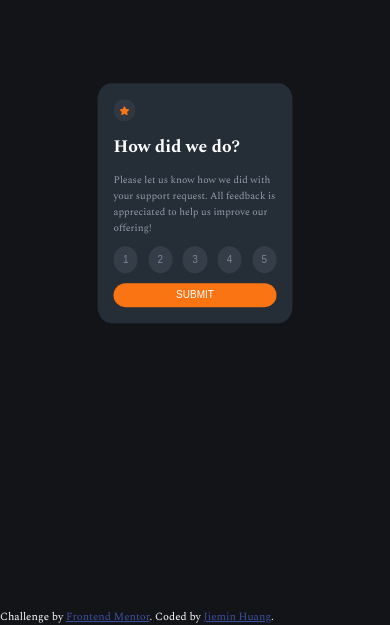
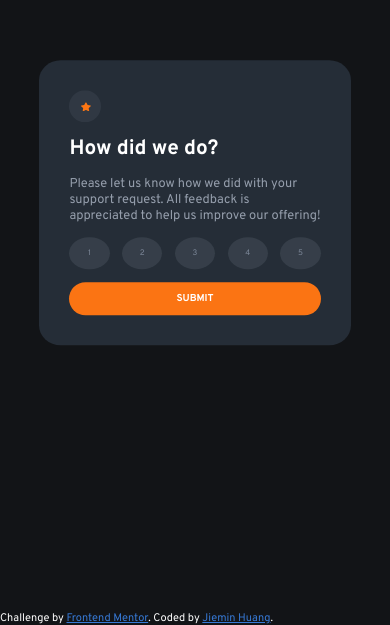
Before and after one commit to Jem0/Frontend-Mentor-Challenges, a plain HTML site: page interactive-rating-component-main/index.html in a window 390 px wide. Shown: the part 219-844 px from the top of the page. Drawn offline with nearby package versions, Linux system fonts and the light colour scheme.

Commit message:
add more breakpoints for media queries

```diff
--- a/interactive-rating-component-main/css/style.css
+++ b/interactive-rating-component-main/css/style.css
@@ -1,20 +1,26 @@
-*{
+* {
   box-sizing: border-box;
 }
 
-html, body {
+html,
+body {
   margin: 0;
   padding: 0;
-    font-family: 'Spectral', serif;
+  font-family: "Overpass", sans-serif;
   color: white;
   background: hsl(216, 12%, 8%);
 }
 
-.rating-component-1, .rating-component-2{
-    width: 19%;
-    height: auto;
+button {
+  font-family: inherit;
+}
+
+.rating-component-1,
+.rating-component-2 {
+  flex-direction: column;
+  width: 80%;
   background-color: hsl(213, 19%, 18%);
-    padding: 1em;
+  padding: 1.9em;
   border-radius: 7%;
   position: absolute;
   left: 50%;
@@ -22,14 +28,12 @@ html, body {
   transform: translate(-50%, -50%);
 }
 
-
 /* rating-component-1 */
 
-
-.star-container{
+.star-container {
   max-width: 10%;
   border-radius: 50%;
-    padding: 0.7rem;
+  padding: 1rem;
   background-color: hsla(217, 12%, 63%, 0.1);
   background-image: url(../images/icon-star.svg);
   background-repeat: no-repeat;
@@ -37,19 +41,18 @@ html, body {
   background-size: 0.6em;
 }
 
-.flex{
+.flex {
   display: flex;
   justify-content: space-between;
-    /* gap: var(--gap, 1rem); */
 }
 
-h1{
+h1 {
   font-weight: bold;
-    font-size: 1.1rem;
+  font-size: 1.3rem;
 }
 
-p{
-    font-size: 0.625rem;
+p {
+  font-size: 0.8rem;
   color: hsl(217, 12%, 63%);
 }
 
@@ -57,50 +60,47 @@ p{
   border-radius: 50%;
   background-color: hsla(217, 12%, 63%, 0.15);
   color: hsl(216, 12%, 54%);
-    padding: 0.5rem;
+  padding: 0.7rem;
   border: none;
-    font-size: 0.625rem;
-    width: 15%;
-
+  font-size: 0.5rem;
+  width: 16%;
 }
 
-.btn-submit{
+.btn-submit {
   color: white;
   background-color: hsl(25, 97%, 53%);
   border: none;
   border-radius: 25px;
   width: 100%;
-    margin-top: 6%;
+  margin-top: 5%;
   padding: 4%;
   font-size: 0.625rem;
-    font-weight: 400;
+  font-weight: 700;
 }
 
-.btn-rate button:hover{
+.btn-rate button:hover {
   color: white;
   background-color: hsl(216, 12%, 54%);
   cursor: pointer;
 }
 
-.btn-submit:hover{
+.btn-submit:hover {
   color: hsl(25, 97%, 53%);
   background-color: white;
   cursor: pointer;
 }
 
-
 /* rating component-2 */
 
-
-.rating-component-2.hidden{
+.rating-component-2.hidden {
   display: none;
 }
 
-.rating-component-2{
+.rating-component-2 {
   text-align: center;
 }
 
-.thank-you-container{
+.thank-you-container {
   background-image: url(../images/illustration-thank-you.svg);
   background-repeat: no-repeat;
   background-position: center center;
@@ -110,7 +110,7 @@ p{
   max-width: 100%;
 }
 
-.selection{
+.selection {
   border-radius: 25px;
   background-color: hsla(217, 12%, 63%, 0.1);
   width: max-content;
@@ -118,30 +118,40 @@ p{
   padding: 0 0.5em 0 0.5em;
 }
 
-.selection p{
+.selection p {
   margin: 0;
   color: hsl(25, 97%, 53%);
 }
 
-.rating.active{
+.rating.active {
   background-color: hsl(25, 97%, 53%);
   color: white;
 }
 
+/* media queries */
+@media screen and (min-width: 400px) {
+  .rating-component-1,
+  .rating-component-2 {
+    width: 60%;
+    min-height: 20em;
+  }
+}
 
-/* media queries */
-@media screen and (max-width:45em){
-    .rating-component-1, .rating-component-2{
-        width: 50%;
+@media screen and (min-width: 750px) {
+  .rating-component-1,
+  .rating-component-2 {
+    width: 24%;
+    min-height: 20em;
   }
 }
 
 /* attribution */
 .attribution {
-    font-size: 11px; text-align: center;
+  font-size: 11px;
+  text-align: center;
   position: absolute;
   bottom: 0;
 }
 .attribution a {
-    color: hsl(228, 45%, 44%);
+  color: hsl(215, 67%, 53%);
 }
--- a/interactive-rating-component-main/index.html
+++ b/interactive-rating-component-main/index.html
@@ -1,24 +1,31 @@
 <!DOCTYPE html>
 <html lang="en">
   <head>
-  <meta charset="UTF-8">
-  <meta name="viewport" content="width=device-width, initial-scale=1.0"> <!-- displays site properly based on user's device -->
+    <meta charset="UTF-8" />
+    <meta name="viewport" content="width=device-width, initial-scale=1.0" />
+    <!-- displays site properly based on user's device -->
 
-  <link rel="icon" type="image/png" sizes="32x32" href="./images/favicon-32x32.png">
+    <link
+      rel="icon"
+      type="image/png"
+      sizes="32x32"
+      href="./images/favicon-32x32.png"
+    />
 
     <title>Frontend Mentor | Interactive rating component</title>
 
-  <link rel="preconnect" href="https://fonts.googleapis.com">
-  <link rel="preconnect" href="https://fonts.gstatic.com" crossorigin>
-  <link href="https://fonts.googleapis.com/css2?family=Libre+Baskerville:wght@400;700&family=Spectral:wght@400;700&display=swap" rel="stylesheet">
-  <link rel="stylesheet" href="css/style.css">
+    <link rel="preconnect" href="https://fonts.googleapis.com" />
+    <link rel="preconnect" href="https://fonts.gstatic.com" crossorigin />
+    <link
+      href="https://fonts.googleapis.com/css2?family=Overpass:wght@400;700&display=swap"
+      rel="stylesheet"
+    />
+    <link rel="stylesheet" href="css/style.css" />
+  </head>
 
-</head>
   <body>
-
-  <div class="container">
-
-    <div class="rating-component-1">
+    <main class="container">
+      <div class="rating-component-1 flex">
         <!-- Rating state start -->
 
         <div class="star-container">
@@ -27,8 +34,10 @@
 
         <div>
           <h1>How did we do?</h1>
-        <p>Please let us know how we did with your support request. All feedback is appreciated
-      to help us improve our offering!</p>
+          <p>
+            Please let us know how we did with your support request. All
+            feedback is appreciated to help us improve our offering!
+          </p>
         </div>
 
         <div class="btn-rate flex">
@@ -49,28 +58,26 @@
 
         <div class="thank-you-container"></div>
 
-      <div class="selection">
-        <!-- <p>You selected ${Add rating here} out of 5</p> -->
-      </div>
+        <div class="selection"></div>
 
         <h1>Thank you!</h1>
 
-      <p>We appreciate you taking the time to give a rating. If you ever need more support,
-      don’t hesitate to get in touch!</p>
+        <p>
+          We appreciate you taking the time to give a rating. If you ever need
+          more support, don’t hesitate to get in touch!
+        </p>
 
         <!-- Thank you state end -->
       </div>
+    </main>
 
-</div>
-
-</div>
-
-  <div class="attribution">
-    Challenge by <a href="https://www.frontendmentor.io?ref=challenge" target="_blank">Frontend Mentor</a>.
-    Coded by <a href="#">Jiemin Huang</a>.
-  </div>
+    <footer class="attribution">
+      Challenge by
+      <a href="https://www.frontendmentor.io?ref=challenge" target="_blank"
+        >Frontend Mentor</a
+      >. Coded by <a href="#">Jiemin Huang</a>.
+    </footer>
 
     <script src="script.js"></script>
-
   </body>
 </html>
```
Lines whose indentation alone changed are shown as unchanged.
